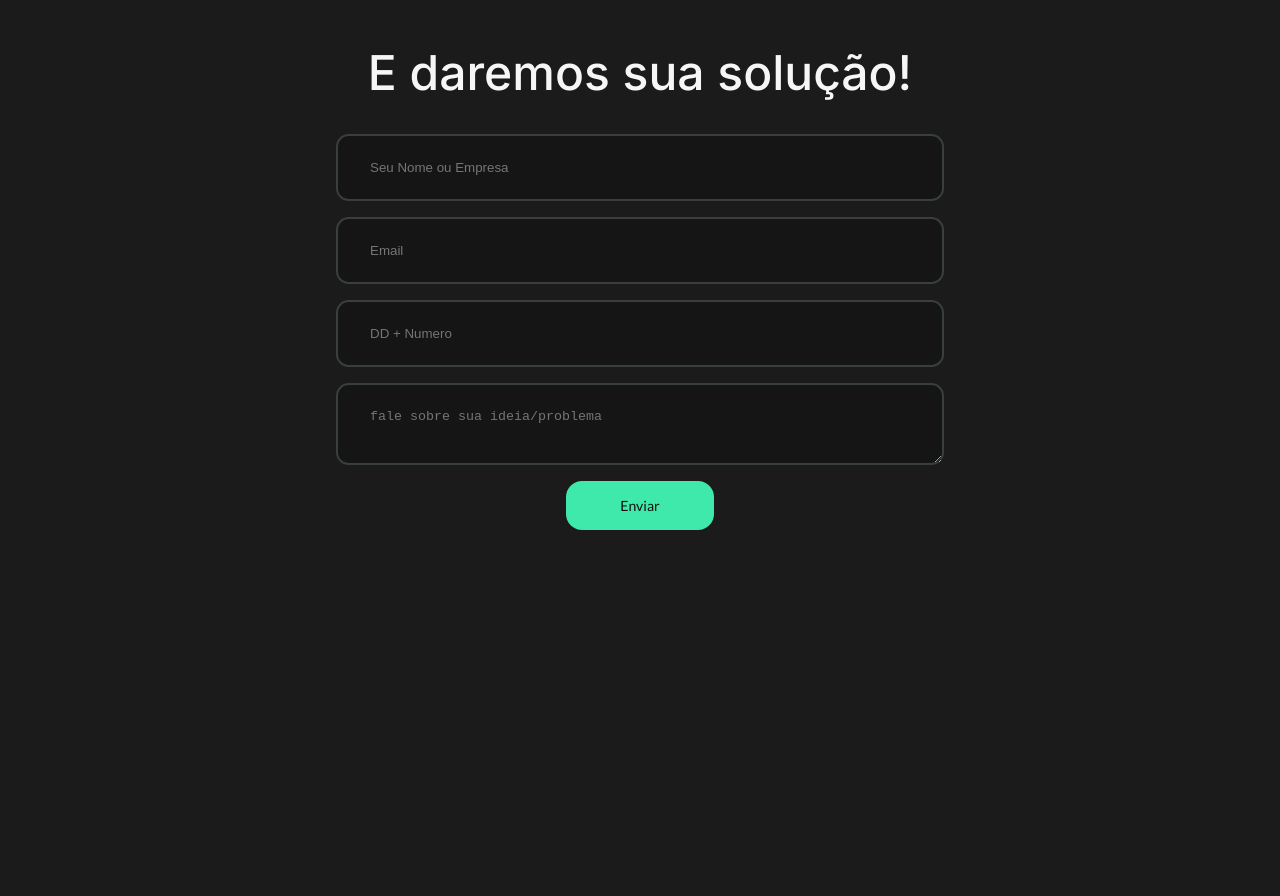
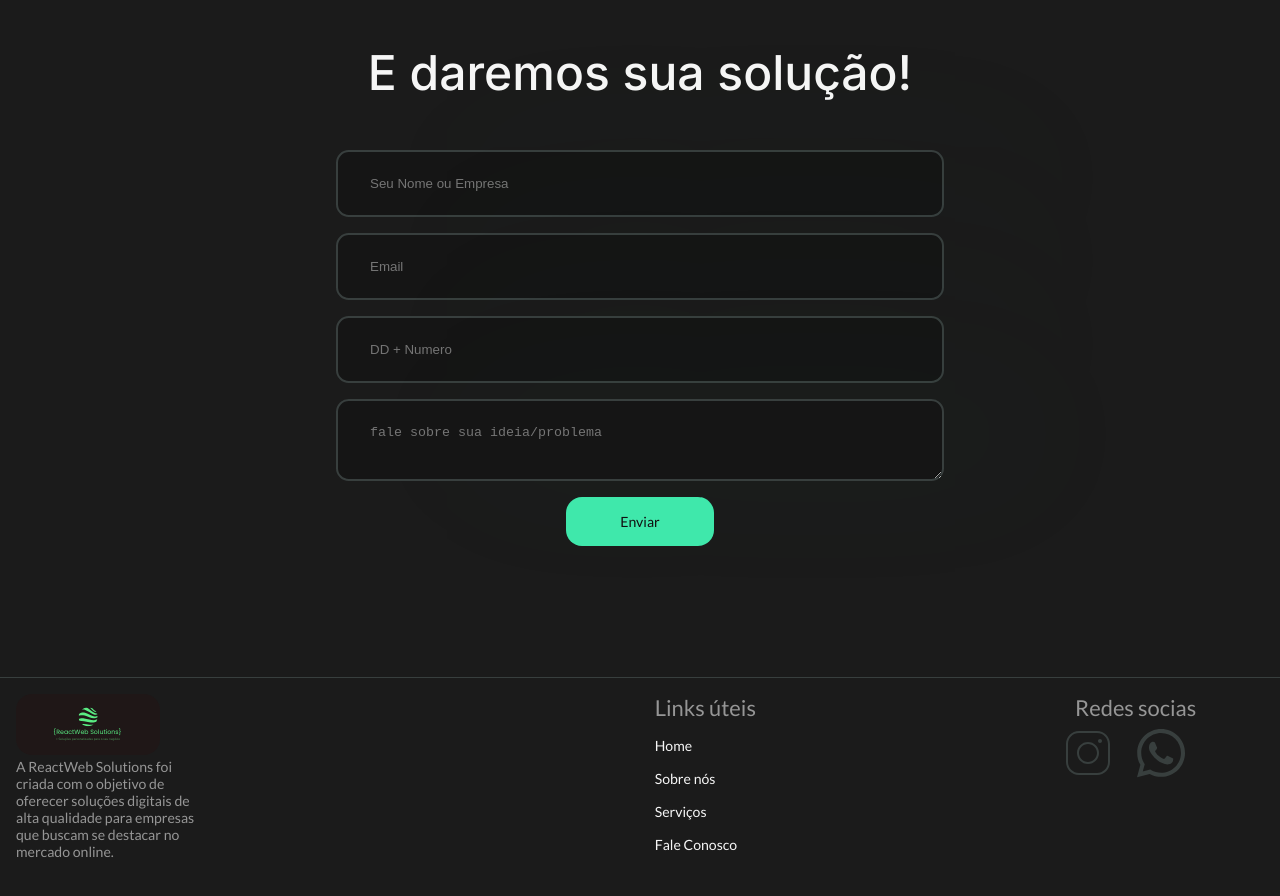
Before and after one commit to Yraffic/reactweb-solutions, a React (Create React App) app: page / in a window 1280 px wide. Shown: the part 2443-3339 px from the top of the page. Before the commit the page ends 3120 px from the top, so only its background shows below. Built offline with nearby package versions, Linux system fonts and the light colour scheme.

Commit message:
style: created footer and done

```diff
--- /dev/null
+++ b/src/components/Footer/index.tsx
@@ -0,0 +1,57 @@
+import './styles.scss'
+import logo from '../../assets/logo.svg'
+import insta from '../../assets/instagram .svg'
+import wpp from '../../assets/whatsapp.svg'
+
+export const Footer = () => {
+    return (
+        <footer className='
+                flex
+        '
+        >
+            <div className='
+                flex
+                align-items
+                flex-direction
+                info-footer
+            '
+            >
+                <img src={logo} alt="logo reactweb solutions" />
+                <p>
+                    A ReactWeb Solutions foi criada com o objetivo
+                    de oferecer soluções digitais de alta qualidade para
+                    empresas que buscam se destacar no mercado online.
+                </p>
+            </div>
+            <div></div>
+            <nav className='nav-footer flex flex-direction'>
+                <p>Links úteis</p>
+                <a href="#">Home</a>
+                <a href="#information">Sobre nós</a>
+                <a href="#services">Serviços</a>
+                <a href="#contact">Fale Conosco</a>
+            </nav>
+            <div className='space'></div>
+            <div className='
+                media-social
+                flex
+                align-items
+                flex-direction
+            '>
+                <p>Redes socias</p>
+                <div className='
+                    flex
+                    align-items
+                    justify-content
+                '>
+                    <a href="">
+                        <img src={insta} alt="icone instagram"/>
+                    </a>
+                    <a href="">
+                        <img src={wpp} alt="icone whatsapp" />
+                    </a>
+                </div>
+            </div>
+        </footer>
+    )
+}
--- /dev/null
+++ b/src/components/Footer/styles.scss
@@ -0,0 +1,37 @@
+footer{
+    justify-content: space-between;
+    gap: 5rem;
+
+    padding: 1rem;
+
+    border-top: 0.06rem solid var(--black-100);
+
+    .info-footer{
+        align-items: flex-start;
+
+        gap: 0.2rem;
+
+        img{
+            width: 30%;
+            height: 30%;
+
+            border-radius: 1rem;
+        }
+
+        p{
+            width: 40%;
+            font-size: var(--size-extra-small);
+        }
+    }
+
+    .nav-footer{
+        width: 30%;
+        gap: 1rem;
+    }
+    .media-social{
+        width: 40%;
+        a{
+            margin-right: 1rem;
+        }
+    }
+}
--- a/src/components/Form/index.tsx
+++ b/src/components/Form/index.tsx
@@ -11,6 +11,7 @@ export const Forms = () =>{
                 forms
         '
         >
+            <div className='blur'></div>
             <input type="text" placeholder='Seu Nome ou Empresa'/>
             <input type="email" placeholder='Email'/>
             <input type="number" placeholder='DD + Numero'/>
--- a/src/components/Form/styles.scss
+++ b/src/components/Form/styles.scss
@@ -1,6 +1,8 @@
 .forms {
     width: 50%;
     gap: 1rem;
+
+    position: relative;
 
     input, textarea {
         width: 100%;
@@ -13,5 +15,11 @@
         background: var(--black-200);
         border: 0.15rem solid var(--black-100);
         border-radius: 0.8rem;
+
+        -webkit-box-shadow: 108px -6px 168px 0px rgba(53, 171, 130, 0.149);
+        -moz-box-shadow: 108px -6px 168px 0px rgba(53, 171, 130, 0.137);
+        box-shadow: 108px -6px 168px 0px rgba(53, 171, 130, 0.039);
+
     }
+
 }
--- a/src/pages/home/index.tsx
+++ b/src/pages/home/index.tsx
@@ -1,4 +1,5 @@
 import { Card } from '../../components/Card';
+import { Footer } from '../../components/Footer';
 import { Forms } from '../../components/Form';
 import { Header } from '../../components/Header';
 import './styles.scss'
@@ -76,7 +77,7 @@ export const Home = () => {
           </div>
         </section>
       </main>
-
+      <Footer />
     </div>
   );
 }
```
Also changed, not shown: src/assets/instagram .svg (added), src/assets/whatsapp.svg (added).
